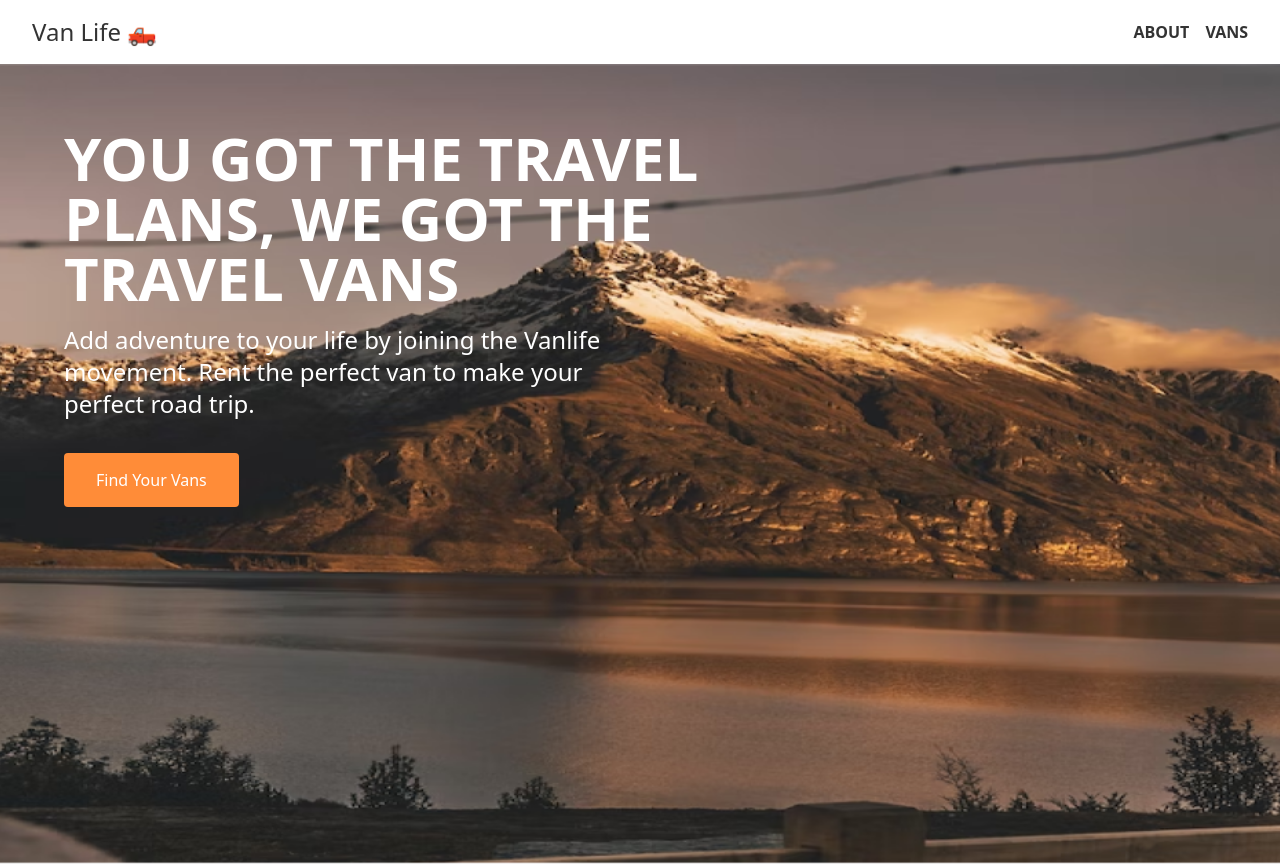
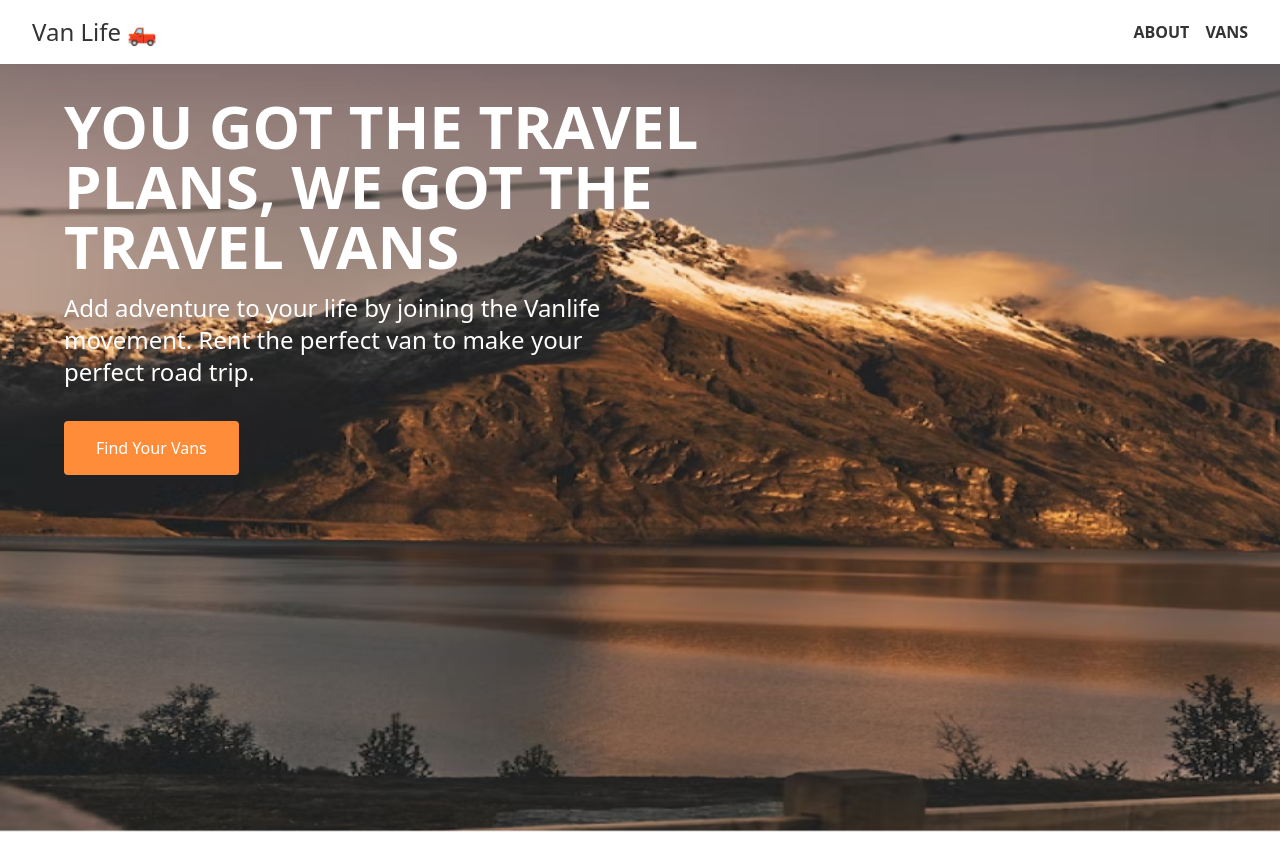
Before and after one commit to sujitmemane/Van_Life, a React (Vite) app: page / in a window 1280 px wide. After the commit the page ends 832 px from the top, so only its background shows below. Built offline with nearby package versions, Linux system fonts and the light colour scheme; what miragejs would draw is missing.

Commit message:
nav-change

```diff
--- a/src/App.jsx
+++ b/src/App.jsx
@@ -8,7 +8,7 @@ import "./server.js";
 function App() {
   return (
     <BrowserRouter>
-      <nav className="container mx-auto  flex flex-row items-center justify-between py-4 px-8 ">
+      <nav className="w-full  flex flex-row items-center justify-between py-4 px-8 fixed  top-0 z-50 bg-white">
         <Link to="/" className="text-2xl text-[#333333]">
           <h1>Van Life 🛻</h1>
         </Link>
--- a/src/pages/About.jsx
+++ b/src/pages/About.jsx
@@ -3,7 +3,7 @@ import AboutImage from "./../assets/about-hero.png";
 import { Link } from "react-router-dom";
 const About = () => {
   return (
-    <div>
+    <div className="mt-4">
       <img
         src={AboutImage}
         className="object-cover rounded shadow  w-[1380px] mx-auto bg-gradient-to-b from-black via-black-opacity-46 to-transparent"
--- a/src/pages/Home.jsx
+++ b/src/pages/Home.jsx
@@ -5,7 +5,7 @@ const Home = () => {
   return (
     <div
       className="bg-cover bg-center bg-no-repeat bg-fixed min-h-screen p-16 bg-gradient-to-b from-black via-black-opacity-46 to-transparent
-  bg-no-repeat bg-center bg-cover"
+  bg-no-repeat bg-center bg-cover mt-8"
       style={{ backgroundImage: `url(${Hero})` }}
     >
       <div className="container mx-auto  ">
--- a/src/pages/Vans.jsx
+++ b/src/pages/Vans.jsx
@@ -35,7 +35,7 @@ const Vans = () => {
     />
   ));
   return (
-    <div className="mx-auto container mt-8">
+    <div className="mx-auto container mt-24">
       <h1 className="text-5xl text-center font-bold">
         Explore our van options
       </h1>
```
